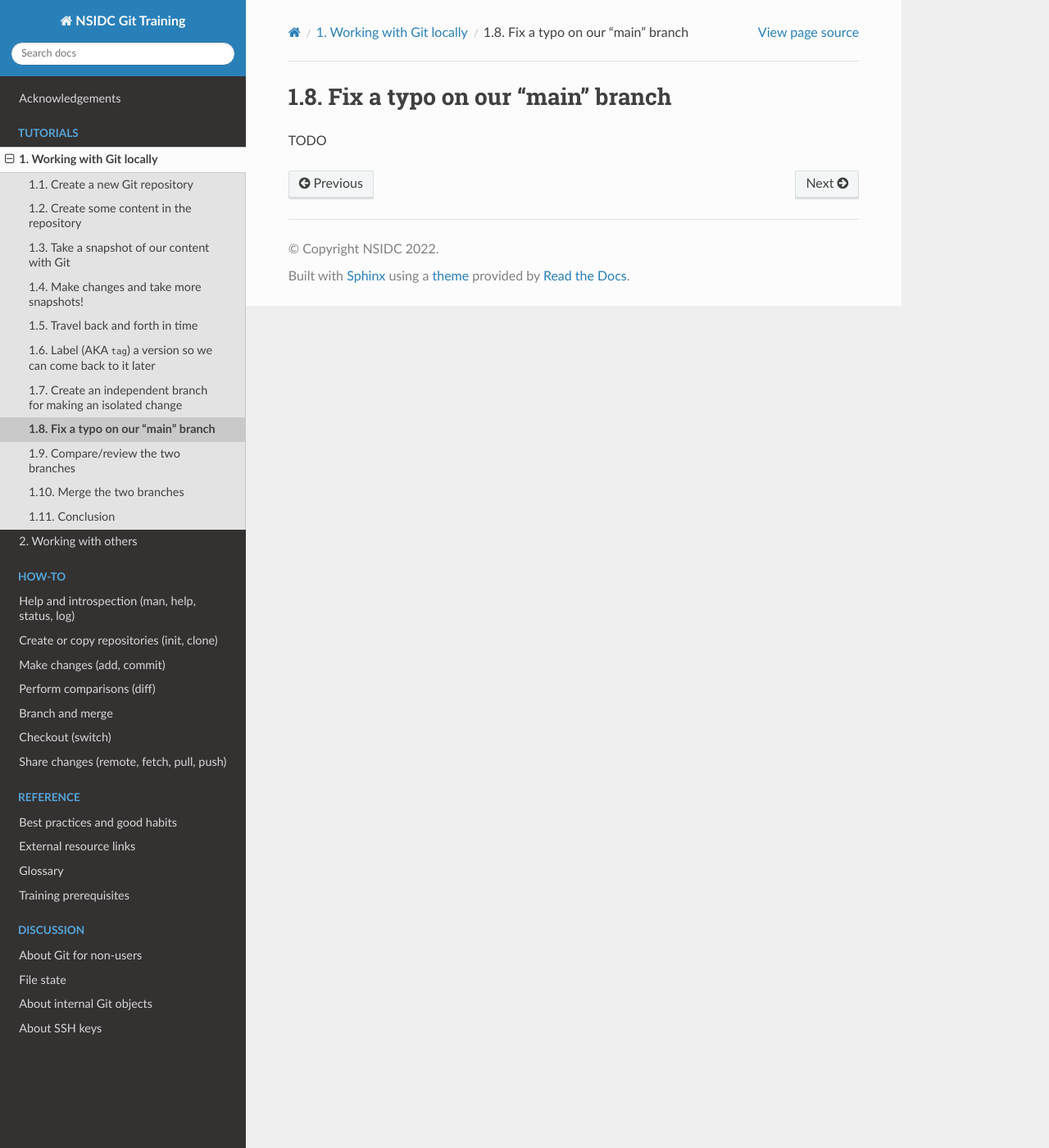
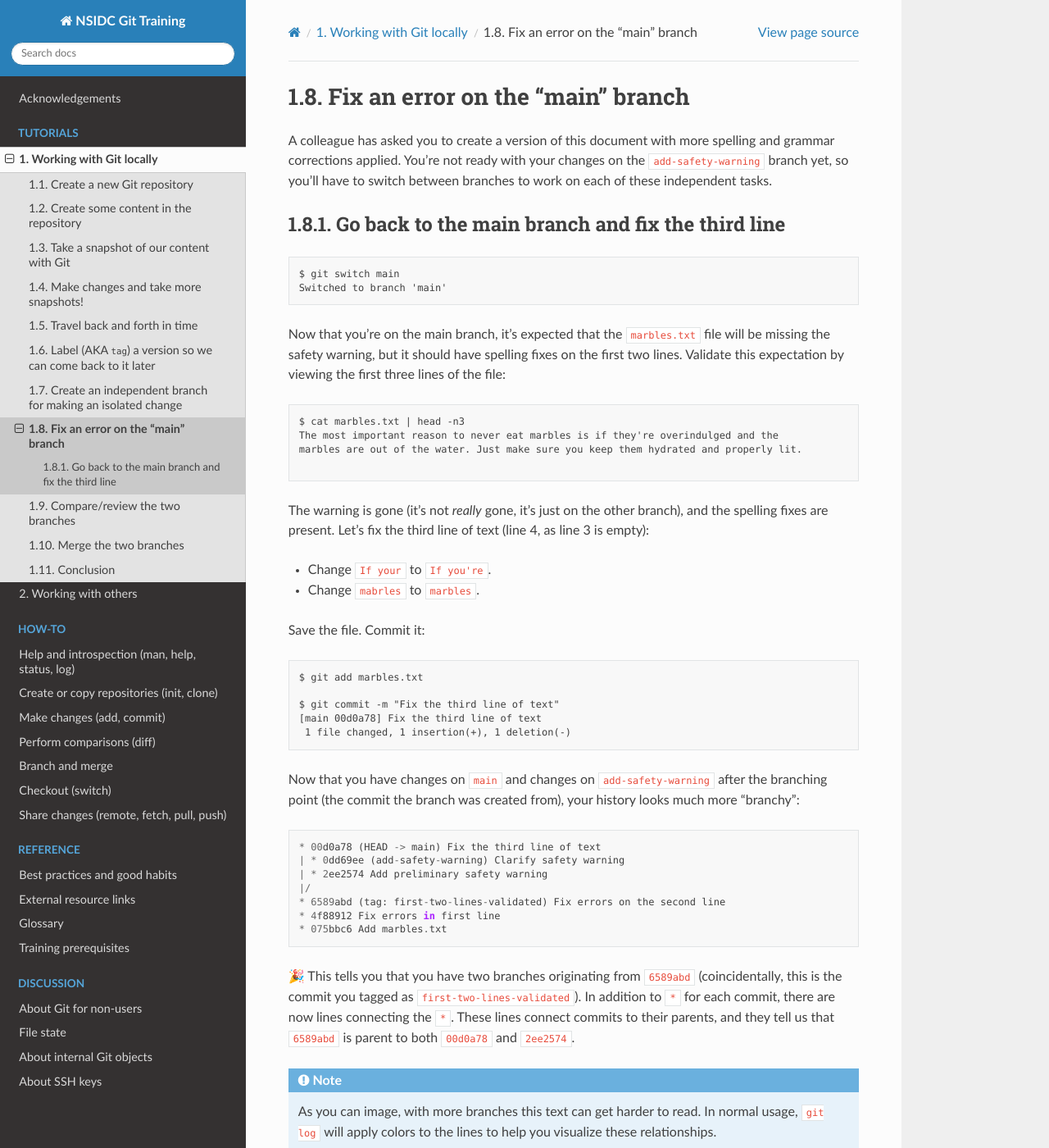
Before and after one commit to nsidc/git-training, a Sphinx documentation site: the page built from doc/tutorial/working-locally/08-fix-main.md, in a window 1280 px wide and 1400 px high. Shown: the whole window at 82% size. Built offline with Sphinx 7.4.7 and the Read the Docs theme 2.0.0, drawn with Linux system fonts in a browser that asks for light colours; some of the changed text lies outside the part shown.

Commit message:
Add step on diverging branches

````diff
--- a/doc/tutorial/working-locally/08-fix-main.md
+++ b/doc/tutorial/working-locally/08-fix-main.md
@@ -1,3 +1,70 @@
-# Fix a typo on our "main" branch
+# Fix an error on the "main" branch
 
-TODO
+A colleague has asked you to create a version of this document with more spelling and
+grammar corrections applied. You're not ready with your changes on the
+`add-safety-warning` branch yet, so you'll have to switch between branches to work on
+each of these independent tasks.
+
+
+## Go back to the main branch and fix the third line
+
+```
+$ git switch main
+Switched to branch 'main'
+```
+
+Now that you're on the main branch, it's expected that the `marbles.txt` file will be
+missing the safety warning, but it should have spelling fixes on the first two lines.
+Validate this expectation by viewing the first three lines of the file:
+
+```
+$ cat marbles.txt | head -n3
+The most important reason to never eat marbles is if they're overindulged and the
+marbles are out of the water. Just make sure you keep them hydrated and properly lit.
+
+```
+
+The warning is gone (it's not _really_ gone, it's just on the other branch), and the
+spelling fixes are present. Let's fix the third line of text (line 4, as line 3 is
+empty):
+
+- Change `If your` to `If you're`.
+- Change `mabrles` to `marbles`.
+
+Save the file. Commit it:
+
+```
+$ git add marbles.txt
+
+$ git commit -m "Fix the third line of text"
+[main 00d0a78] Fix the third line of text
+ 1 file changed, 1 insertion(+), 1 deletion(-)
+```
+
+Now that you have changes on `main` and changes on `add-safety-warning` after the
+branching point (the commit the branch was created from), your history looks much more
+"branchy":
+
+```
+* 00d0a78 (HEAD -> main) Fix the third line of text
+| * 0dd69ee (add-safety-warning) Clarify safety warning
+| * 2ee2574 Add preliminary safety warning
+|/
+* 6589abd (tag: first-two-lines-validated) Fix errors on the second line
+* 4f88912 Fix errors in first line
+* 075bbc6 Add marbles.txt
+```
+
+🎉 This tells you that you have two branches originating from `6589abd` (coincidentally,
+this is the commit you tagged as `first-two-lines-validated`). In addition to `*` for
+each commit, there are now lines connecting the `*`. These lines connect commits to
+their parents, and they tell us that `6589abd` is parent to both `00d0a78` and
+`2ee2574`.
+
+```{note}
+
+As you can image, with more branches this text can get harder to read. In normal usage,
+`git log` will apply colors to the lines to help you visualize these relationships.
+```
+
+In this state, you can say that `main` and `add-safety-warning` have "diverged".
````
Also changed, not shown: doc/tutorial/working-locally/07-branch.md (+10 -0 lines).
